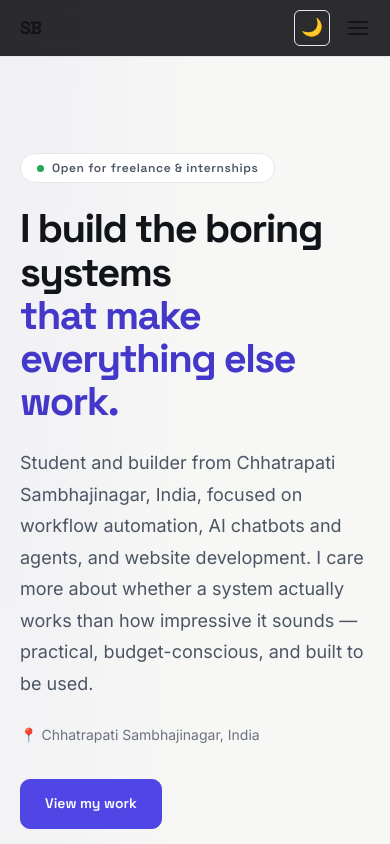
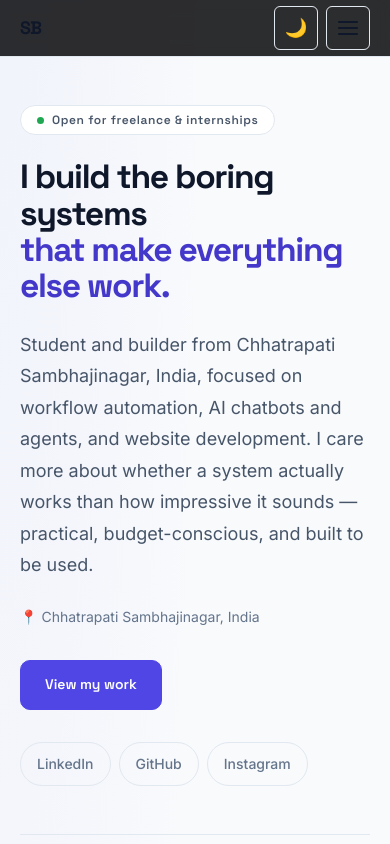
Before and after one commit to SanghpalBhakte/Personal-Porfolio-V2, a React (Vite) app: page / in a window 390 px wide. Shown: the top 844 px of the page. Built offline with nearby package versions, Linux system fonts and the light colour scheme.

Commit message:
feat: upgrade portfolio theme and mobile UX (modern web guidance)

```diff
--- a/src/components/Hero.module.css
+++ b/src/components/Hero.module.css
@@ -81,10 +81,9 @@
   margin-top: var(--sp-2);
 }
 
-/* ── Socials ── */
 .socials {
   display: flex;
-  gap: var(--sp-5);
+  gap: var(--sp-2);
   flex-wrap: wrap;
   margin-top: var(--sp-2);
 }
@@ -93,14 +92,19 @@
   font-size: var(--text-sm);
   font-weight: 500;
   color: var(--text-3);
-  border-bottom: 1px solid transparent;
-  padding-bottom: 2px;
-  transition: color var(--ease), border-color var(--ease);
+  border: 1px solid var(--border);
+  border-radius: var(--r-pill);
+  padding: var(--sp-2) var(--sp-4);
+  min-height: 44px;
+  display: inline-flex;
+  align-items: center;
+  transition: color var(--ease), border-color var(--ease), background-color var(--ease);
 }
 
 .socialLink:hover {
-  color: var(--accent);
+  color: var(--accent-light);
   border-color: var(--accent);
+  background: var(--accent-dim);
 }
 
 /* ── Stats strip ── */
@@ -120,6 +124,6 @@
 
 /* ── Responsive ── */
 @media (max-width: 640px) {
-  .hero { padding: var(--sp-24) 0 var(--sp-10); } /* Reduced bottom padding for mobile flow */
-  .stats { gap: var(--sp-8); }
+  .hero { padding: var(--sp-12) 0 var(--sp-8); } /* Tightened top/bottom padding for mobile flow */
+  .stats { gap: var(--sp-6); margin-top: var(--sp-6); padding-top: var(--sp-6); }
 }
--- a/src/components/Nav.module.css
+++ b/src/components/Nav.module.css
@@ -31,10 +31,12 @@
 .menuToggle {
   display: none;
   background: transparent;
-  border: none;
+  border: 1px solid var(--border);
   color: var(--text);
-  padding: var(--sp-2);
-  margin-right: calc(-1 * var(--sp-2)); /* offset padding to align right edge */
+  min-width: 44px;
+  min-height: 44px;
+  align-items: center;
+  justify-content: center;
   cursor: pointer;
   border-radius: var(--r-sm);
 }
@@ -82,9 +84,11 @@
   }
 
   .navLink {
-    display: block;
+    display: flex;
+    align-items: center;
     font-size: var(--text-base);
-    padding: var(--sp-4) 0;
+    min-height: 44px;
+    padding: var(--sp-3) 0;
     border-bottom: 1px solid var(--border);
   }
 
--- a/src/components/ThemeToggle.module.css
+++ b/src/components/ThemeToggle.module.css
@@ -3,17 +3,17 @@
   border: 1px solid var(--border);
   color: var(--text);
   border-radius: var(--r-sm);
-  width: 36px;
-  height: 36px;
+  min-width: 44px;
+  min-height: 44px;
   display: flex;
   align-items: center;
   justify-content: center;
   cursor: pointer;
-  font-size: 1.1rem;
+  font-size: 1.15rem;
   line-height: 1;
   transition: border-color var(--ease), transform var(--ease);
   flex-shrink: 0;
-  margin-left: var(--sp-4);
+  margin-left: var(--sp-2);
 }
 
 .toggleBtn:hover {
--- a/src/index.css
+++ b/src/index.css
@@ -13,21 +13,21 @@ a    { text-decoration: none; }
 /* ── Tokens ── */
 :root {
   /* Background */
-  --bg:           #09090b;   /* near-black zinc */
-  --surface:      #111113;   /* cards / nav     */
-  --border:       rgba(255, 255, 255, 0.08);
-  --border-hover: rgba(255, 255, 255, 0.16);
+  --bg:           #0a0b10;   /* rich obsidian/indigo tint */
+  --surface:      #12131a;   /* elevated surface tile     */
+  --border:       rgba(255, 255, 255, 0.09);
+  --border-hover: rgba(99, 102, 241, 0.28);
 
-  /* Accent — single indigo, no competing colours */
+  /* Accent — single refined indigo */
   --accent:       #6366f1;
   --accent-light: #818cf8;
-  --accent-dim:   rgba(99, 102, 241, 0.10);
-  --accent-glow:  rgba(99, 102, 241, 0.18);
+  --accent-dim:   rgba(99, 102, 241, 0.12);
+  --accent-glow:  rgba(99, 102, 241, 0.22);
 
   /* Text — three-level hierarchy */
-  --text:         #fafafa;
-  --text-2:       #a1a1aa;   /* secondary / body */
-  --text-3:       #71717a;   /* subtle / labels  */
+  --text:         #f8fafc;
+  --text-2:       #94a3b8;   /* secondary / body */
+  --text-3:       #64748b;   /* subtle / labels  */
 
   /* Feedback */
   --green:        #4ade80;
@@ -62,7 +62,7 @@ a    { text-decoration: none; }
   --text-2xl:  1.5rem;     /* 24px  — section subtitles*/
   --text-3xl:  1.875rem;   /* 30px  — section headings */
   --text-4xl:  2.25rem;    /* 36px  — hero h1 minimum  */
-  --text-hero: clamp(2.5rem, 6vw, 4rem);  /* responsive hero */
+  --text-hero: clamp(2.1rem, 5.5vw, 3.75rem);  /* mobile-first responsive hero */
 
   /* Layout */
   --maxw:   1024px;
@@ -74,22 +74,21 @@ a    { text-decoration: none; }
 }
 
 /* ── Light Mode Overrides ── */
-/* To tweak colors later, change the hex codes inside this block */
 [data-theme="light"] {
-  --bg:           #f7f7f5;
-  --surface:      #ffffff;
-  --border:       #e5e7eb;
-  --border-hover: #d1d5db;
+  --bg:           #f8fafc;   /* clean slate-50 background */
+  --surface:      #ffffff;   /* pure white elevated tile  */
+  --border:       #e2e8f0;   /* crisp slate border       */
+  --border-hover: #cbd5e1;
 
-  /* We keep the accent indigo, just slightly darkened for contrast */
+  /* Accent */
   --accent:       #4f46e5;
   --accent-light: #4338ca;
   --accent-dim:   rgba(79, 70, 229, 0.08);
   --accent-glow:  rgba(79, 70, 229, 0.15);
 
-  --text:         #111418;
-  --text-2:       #4b5563;
-  --text-3:       #6b7280;
+  --text:         #0f172a;   /* slate-900 high contrast   */
+  --text-2:       #475569;   /* slate-600 secondary body */
+  --text-3:       #64748b;   /* slate-500 subtle label   */
 
   --green:        #16a34a;
 }
```
